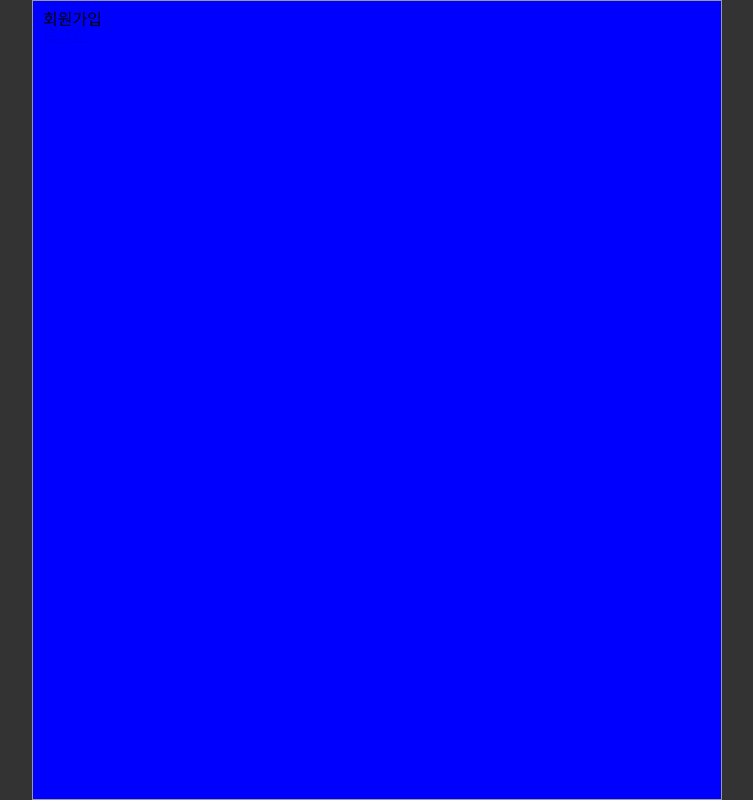
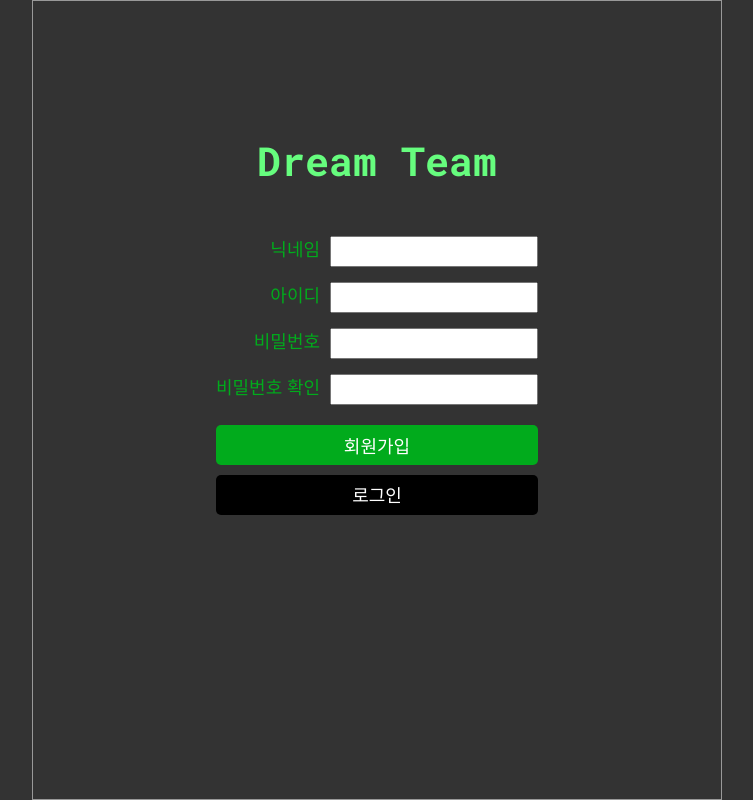
Before and after one commit to zzoopro/dream-team, a React (Create React App) app: page /signup in a window 1280 px wide. Shown: the whole page, without its empty margins (263-1016 px from the left). Built offline with nearby package versions, Linux system fonts and the light colour scheme.

Commit message:
main page start

```diff
--- a/src/components/common/Header.tsx
+++ b/src/components/common/Header.tsx
@@ -1,19 +1,75 @@
 import { FontAwesomeIcon } from "@fortawesome/react-fontawesome";
-import { faHouse } from "@fortawesome/free-solid-svg-icons";
-import styled from "styled-components";
+import { faBars, faChevronLeft } from "@fortawesome/free-solid-svg-icons";
+import styled, { ThemeProps } from "styled-components";
+import { Theme } from "../../styles/theme";
+import { useLocation, useNavigate } from "react-router-dom";
+import { useCallback, useEffect, useRef, useState } from "react";
+import { motion } from "framer-motion";
 
-const HomeIcon = styled(FontAwesomeIcon)`
-  color: red;
-  :hover {
-    color: blue;
-  }
+const StyledHeader = styled.header`
+  display: flex;
+  height: 50px;
+  width: 100%;
 `;
 
-const Header = () => {
+const IconBox = styled(motion.div)`
+  display: flex;
+  justify-content: center;
+  align-items: center;
+  height: 100%;
+  aspect-ratio: 1 / 1;
+  border-radius: 50%;
+  cursor: pointer;
+`;
+
+const BackIcon = styled(FontAwesomeIcon)`
+  width: 100%;
+  height: 30px;
+  color: ${({ theme }: ThemeProps<Theme>) => theme.white200};
+`;
+
+const MenuIcon = styled(FontAwesomeIcon)`
+  width: 100%;
+  height: 30px;
+  color: ${({ theme }: ThemeProps<Theme>) => theme.white200};
+`;
+
+export enum Pages {
+  home = "home",
+  auth = "auth",
+}
+interface HeaderProps {
+  page: Pages;
+}
+
+const Header = ({ page }: HeaderProps) => {
+  const navigate = useNavigate();
+  const location = useLocation();
+  const initKey = useRef<string>();
+
+  const [isFirst, setIsFirst] = useState<boolean>(true);
+
+  useEffect(() => {
+    if (!initKey.current) initKey.current = location.key;
+    if (initKey.current === location.key) setIsFirst(true);
+    if (initKey.current !== location.key) setIsFirst(false);
+  }, [location.pathname]);
+
+  const historyBack = useCallback(() => navigate(-1), [navigate]);
+
   return (
-    <header>
-      <HomeIcon icon={faHouse} /> Header
-    </header>
+    <StyledHeader>
+      {!isFirst && page === Pages.auth && (
+        <IconBox whileTap={{ scale: 1.5 }} onClick={historyBack}>
+          <BackIcon icon={faChevronLeft} />
+        </IconBox>
+      )}
+      {page === Pages.home && (
+        <IconBox>
+          <MenuIcon icon={faBars} />
+        </IconBox>
+      )}
+    </StyledHeader>
   );
 };
 
--- /dev/null
+++ b/src/pages/Auth.tsx
@@ -0,0 +1,42 @@
+import styled, { ThemeProps } from "styled-components";
+import Layout from "../components/common/Layout";
+import { useLocation } from "react-router-dom";
+import { Theme } from "../styles/theme";
+
+import { FlexBox } from "../components/common/styledComponents";
+
+import { AnimatePresence } from "framer-motion";
+import Login from "./Login";
+import Signup from "./Signup";
+import Header, { Pages } from "../components/common/Header";
+
+const ColumnBox = styled(FlexBox)`
+  flex-direction: column;
+`;
+
+const Title = styled.h1`
+  font-family: "Roboto-mono";
+  font-weight: 700;
+  font-size: 40px;
+  color: ${(props: ThemeProps<Theme>) => props.theme.point400};
+  margin-top: 10vh;
+`;
+
+const Auth = () => {
+  const { pathname } = useLocation();
+
+  return (
+    <Layout>
+      <Header page={Pages.auth} />
+      <ColumnBox>
+        <Title>Dream Team</Title>
+        <AnimatePresence initial={false} mode="sync">
+          {pathname === "/login" && <Login />}
+          {pathname === "/signup" && <Signup />}
+        </AnimatePresence>
+      </ColumnBox>
+    </Layout>
+  );
+};
+
+export default Auth;
--- a/src/pages/Home.tsx
+++ b/src/pages/Home.tsx
@@ -1,11 +1,11 @@
 import Footer from "../components/common/Footer";
-import Header from "../components/common/Header";
+import Header, { Pages } from "../components/common/Header";
 import Layout from "../components/common/Layout";
 
 const Home = () => {
   return (
     <Layout>
-      <Header />
+      <Header page={Pages.home} />
       <h1>HOME</h1>
       <Footer />
     </Layout>
--- a/src/pages/Login.tsx
+++ b/src/pages/Login.tsx
@@ -1,51 +1,41 @@
-import styled, { ThemeProps } from "styled-components";
-import Layout from "../components/common/Layout";
+import styled from "styled-components";
 import { Link } from "react-router-dom";
-import { Theme } from "../styles/theme";
 import Input from "../components/auth/Input";
 import { FlexBox } from "../components/common/styledComponents";
 
-const ColumnBox = styled(FlexBox)`
-  flex-direction: column;
-`;
+import { motion } from "framer-motion";
 
-const Title = styled.h1`
-  font-family: "Roboto-mono";
-  font-weight: 700;
-  font-size: 40px;
-  color: ${(props: ThemeProps<Theme>) => props.theme.point400};
-  margin-top: 10vh;
-`;
-
-const Form = styled.form`
+export const Form = styled(motion.form)`
   display: flex;
   flex-direction: column;
   width: max-content;
-  margin-top: 10vh;
+  margin-top: 5vh;
 `;
-const RowBox = styled(FlexBox)`
+
+export const RowBox = styled(FlexBox)`
   justify-content: end;
   margin-top: 10px;
 `;
-const Label = styled.label`
+
+export const Label = styled.label`
   font-size: 18px;
   color: ${(props) => props.theme.point800};
   margin-right: 10px;
 `;
 
-const Button = styled.button<{ bgColor: string; textColor: string }>`
+export const Button = styled.button<{ bgcolor: string; textcolor: string }>`
   border: none;
   border-radius: 5px;
   height: 40px;
   font-size: 18px;
-  background-color: ${(props) =>
-    props.bgColor === "point" ? props.theme.point800 : props.bgColor};
-  color: ${(props) =>
-    props.textColor === "point" ? props.theme.point800 : props.textColor};
+  background-color: ${({ bgcolor, theme }) =>
+    bgcolor === "point" ? theme.point800 : bgcolor};
+  color: ${({ textcolor, theme }) =>
+    textcolor === "point" ? theme.point800 : textcolor};
   margin-top: 20px;
 `;
 
-const StyledLink = styled(Link)<{ bgColor: string; textColor: string }>`
+export const StyledLink = styled(Link)<{ bgcolor: string; textcolor: string }>`
   display: flex;
   justify-content: center;
   align-items: center;
@@ -53,10 +43,10 @@ const StyledLink = styled(Link)<{ bgColor: string; textColor: string }>`
   border-radius: 5px;
   height: 40px;
   font-size: 18px;
-  background-color: ${(props) =>
-    props.bgColor === "point" ? props.theme.point800 : props.bgColor};
-  color: ${(props) =>
-    props.textColor === "point" ? props.theme.point800 : props.textColor};
+  background-color: ${({ bgcolor, theme }) =>
+    bgcolor === "point" ? theme.point800 : bgcolor};
+  color: ${({ textcolor, theme }) =>
+    textcolor === "point" ? theme.point800 : textcolor};
   margin-top: 10px;
   text-decoration: none;
 `;
@@ -65,10 +55,12 @@ const Login = () => {
   const onSubmit = () => {};
 
   return (
-    <Layout>
-      <ColumnBox>
-        <Title>Dream Team</Title>
-        <Form onSubmit={onSubmit}>
+    <Form
+      onSubmit={onSubmit}
+      initial={{ x: -50, opacity: 0 }}
+      animate={{ x: 0, opacity: 1 }}
+      exit={{ x: -50, opacity: 0 }}
+    >
       <RowBox>
         <Label htmlFor="userId">아이디</Label>
         <Input type="text" id="userId" />
@@ -77,15 +69,13 @@ const Login = () => {
         <Label htmlFor="password">비밀번호</Label>
         <Input type="password" id="password" />
       </RowBox>
-          <Button bgColor="point" textColor="white">
+      <Button bgcolor="point" textcolor="white">
         로그인
       </Button>
-          <StyledLink to="/signup" bgColor="#000" textColor="white">
+      <StyledLink to="/signup" bgcolor="#000" textcolor="white">
         회원가입
       </StyledLink>
     </Form>
-      </ColumnBox>
-    </Layout>
   );
 };
 
--- a/src/pages/SignUp.tsx
+++ b/src/pages/SignUp.tsx
@@ -1,13 +1,41 @@
-import { Link } from "react-router-dom";
-import Layout from "../components/common/Layout";
+import Input from "../components/auth/Input";
+import { Button, Form, Label, RowBox, StyledLink } from "./Login";
 
-const SignUp = () => {
+const Signup = () => {
+  const onSubmit = () => {};
+
   return (
-    <Layout bgColor="blue">
-      <h1>회원가입</h1>
-      <Link to="/login">로그인</Link>
-    </Layout>
+    <Form
+      onSubmit={onSubmit}
+      initial={{ x: 50, opacity: 0 }}
+      animate={{ x: 0, opacity: 1 }}
+      exit={{ x: 50, opacity: 0 }}
+    >
+      <RowBox>
+        <Label htmlFor="username">닉네임</Label>
+        <Input type="text" id="username" />
+      </RowBox>
+      <RowBox>
+        <Label htmlFor="userId">아이디</Label>
+        <Input type="text" id="userId" />
+      </RowBox>
+      <RowBox>
+        <Label htmlFor="password">비밀번호</Label>
+        <Input type="password" id="password" />
+      </RowBox>
+      <RowBox>
+        <Label htmlFor="checkPassword">비밀번호 확인</Label>
+        <Input type="password" id="checkPassword" />
+      </RowBox>
+
+      <Button bgcolor="point" textcolor="white">
+        회원가입
+      </Button>
+      <StyledLink to="/login" bgcolor="#000" textcolor="white">
+        로그인
+      </StyledLink>
+    </Form>
   );
 };
 
-export default SignUp;
+export default Signup;
--- a/src/router.tsx
+++ b/src/router.tsx
@@ -1,8 +1,7 @@
 import { BrowserRouter, Route, Routes } from "react-router-dom";
 import Home from "./pages/Home";
-import SignUp from "./pages/SignUp";
 import PrivateRoutes from "./components/common/PrivateRoutes";
-import Login from "./pages/Login";
+import Auth from "./pages/Auth";
 
 const ReactRouter = () => {
   return (
@@ -11,8 +10,8 @@ const ReactRouter = () => {
         <Route element={<PrivateRoutes />}>
           <Route path="/" element={<Home />} />
         </Route>
-        <Route path="/signup" element={<SignUp />} />
-        <Route path="/login" element={<Login />} />
+        <Route path="/signup" element={<Auth />} />
+        <Route path="/login" element={<Auth />} />
       </Routes>
     </BrowserRouter>
   );
```
Lines whose indentation alone changed are shown as unchanged.
